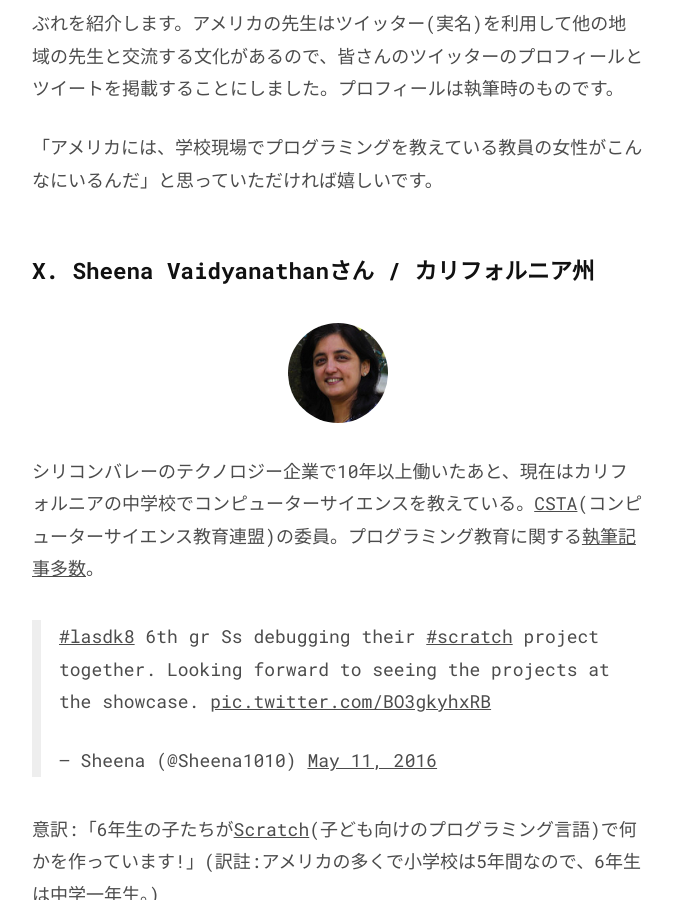
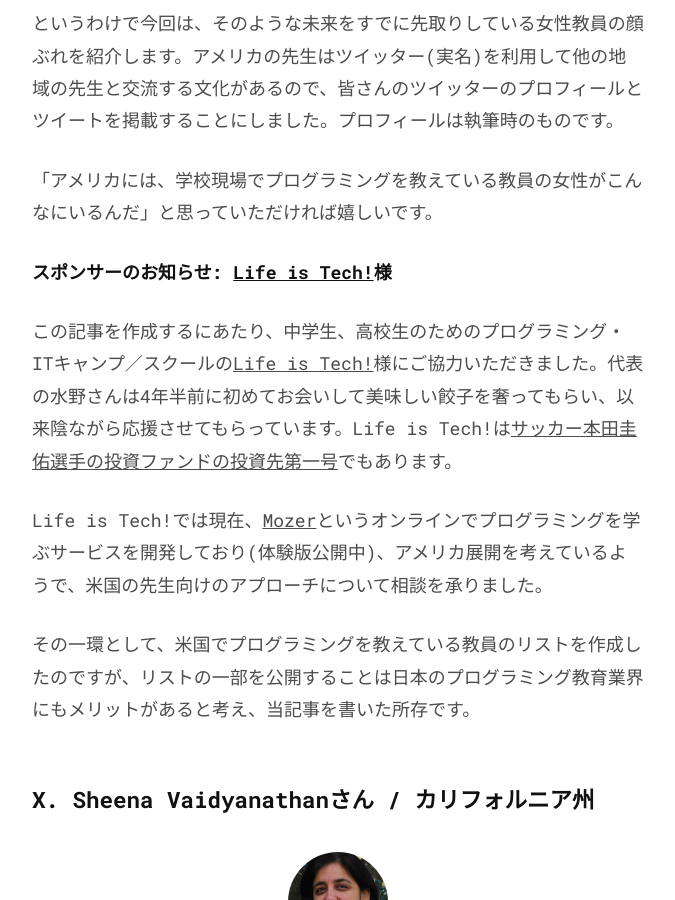
Before and after one commit to chibicode/senseicode, a Jekyll site: the page built from _posts/2016-10-15-100-programming-teachers.md, in a window 1280 px wide and 900 px high, scrolled down 8007 px. Shown: the whole window, without its empty margins (302-977 px from the left). Built offline with Jekyll 4.4.1, drawn with Linux system fonts in a browser that asks for light colours; comment, search, counter and statistics services are not loaded; some of the changed text lies outside the part shown.

Commit message:
Sponsorship

```diff
--- a/_posts/2016-10-15-100-programming-teachers.md
+++ b/_posts/2016-10-15-100-programming-teachers.md
@@ -81,7 +81,7 @@ image: /images/7/og.png
 
 つまり、**「大学までの理系教員の女性比」と、「大学で理系に進む女性比」にはプラスの相関がある**といえます。女子にとっては、先生はロールモデルでもありますから。
 
-そしてぼくの予測でしかないのですが、**コンピューターサイエンスや情報科学を専攻する女性の比率は、他の理系科目より低いがゆえに、プログラミングを教える女性教員の比率に一層強い影響を受ける**と考えています。
+そしてぼくの予測でしかないのですが、**コンピューターサイエンスや情報科学を専攻する女性の比率は、他の理系科目より低いがゆえに、小中高でプログラミングを教える女性教員の比率に一層強い影響を受ける**と考えています。
 
 ## アメリカの場合、プログラミングを教える女性教員を増やす条件は整っている
 
@@ -119,6 +119,14 @@ IT大国アメリカといえどもプログラミングを教えられる教員
 というわけで今回は、そのような未来をすでに先取りしている女性教員の顔ぶれを紹介します。アメリカの先生はツイッター(実名)を利用して他の地域の先生と交流する文化があるので、皆さんのツイッターのプロフィールとツイートを掲載することにしました。プロフィールは執筆時のものです。
 
 「アメリカには、学校現場でプログラミングを教えている教員の女性がこんなにいるんだ」と思っていただければ嬉しいです。
+
+### スポンサーのお知らせ: [Life is Tech!](https://life-is-tech.com/)様
+
+この記事を作成するにあたり、中学生、高校生のためのプログラミング・ITキャンプ／スクールの[Life is Tech!](https://life-is-tech.com/)様にご協力いただきました。代表の水野さんは4年半前に初めてお会いして美味しい餃子を奢ってもらい、以来陰ながら応援させてもらっています。Life is Tech!は[サッカー本田圭佑選手の投資ファンドの投資先第一号](http://jp.techcrunch.com/2016/09/12/lifeistech-raises-700m-yen/)でもあります。
+
+Life is Tech!では現在、[Mozer](https://mozer.io/)というオンラインでプログラミングを学ぶサービスを開発しており(体験版公開中)、アメリカ展開を考えているようで、米国の先生向けのアプローチについて相談を承りました。
+
+その一環として、米国でプログラミングを教えている教員のリストを作成したのですが、リストの一部を公開することは日本のプログラミング教育業界にもメリットがあると考え、当記事を書いた所存です。
 
 ## X. Sheena Vaidyanathanさん / カリフォルニア州
 
```
